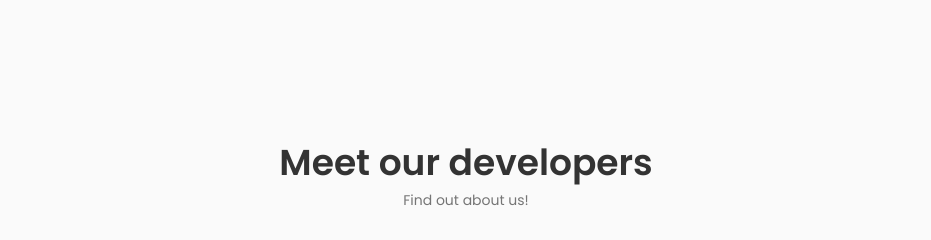
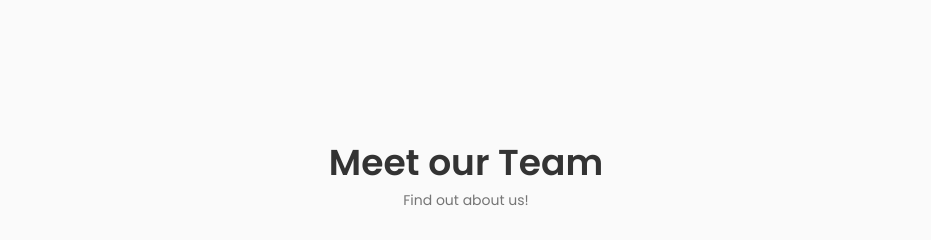
Before and after one commit to JavascriptJenkins/techVVS-landing-page, a React (Create React App) app: page / in a window 1280 px wide. Shown: the part 1280-1520 px from the top of the page, without its empty margins (174-1105 px from the left). Built offline with nearby package versions, Linux system fonts and the light colour scheme.

Commit message:
change dev to team

```diff
--- a/src/components/dev/Dev.jsx
+++ b/src/components/dev/Dev.jsx
@@ -12,7 +12,7 @@ const Dev = () => {
 
   return (
     <section className="dev section" id="dev">
-      <h2 className="section__title">Meet our developers</h2>
+      <h2 className="section__title">Meet our Team</h2>
       <span className="section__subtitle">Find out about us!</span>
 
       <div className="dev__container__1 container grid">
```
